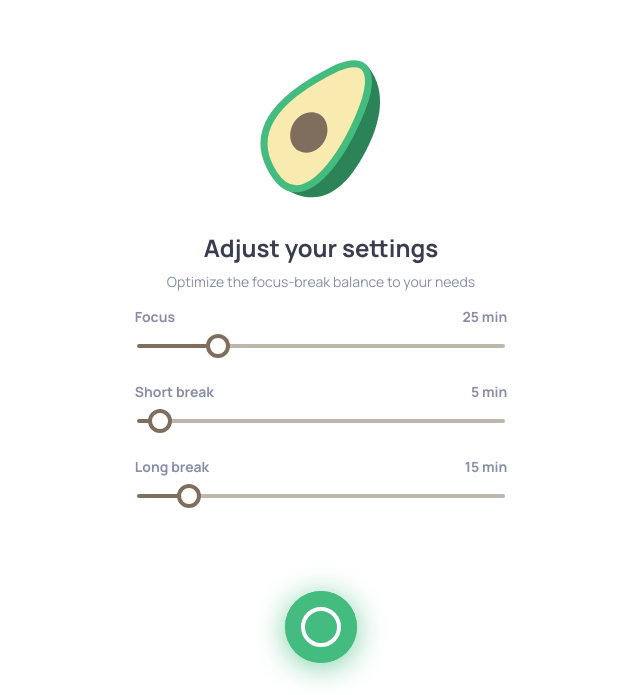
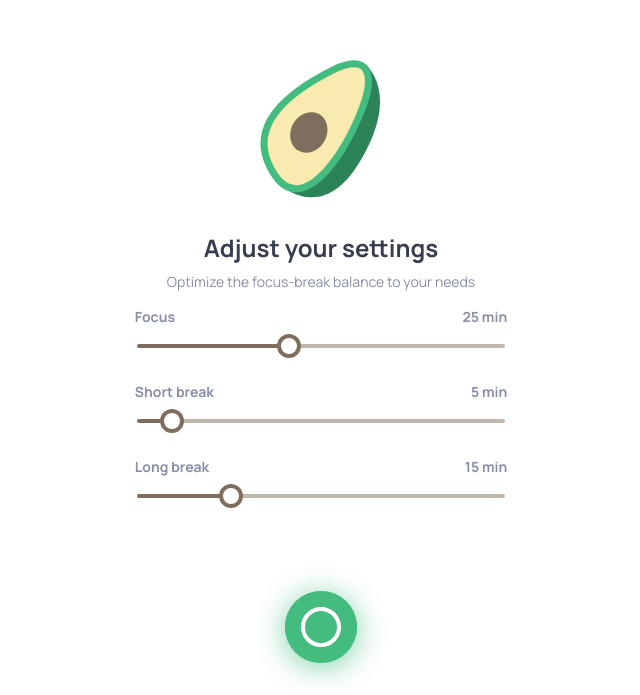
Before and after one commit to MartinRybergLaude/Avodoro, a React (Create React App) app: page / in a window 1280 px wide. Shown: the part 105-800 px from the top of the page, without its empty margins (319-959 px from the left). Built offline with nearby package versions, Linux system fonts and the light colour scheme.

Commit message:
Feat: Add timer component

```diff
--- a/src/screens/ScreenStart.tsx
+++ b/src/screens/ScreenStart.tsx
@@ -38,9 +38,9 @@ export default function ScreenStart() {
       <p className={styles.subtext}>Optimize the focus-break balance to your needs</p>
       {settingsValues &&
         <div className={styles.settingsContainer}>
-          <Slider title="Focus" default={settingsValues.focusLength} min={1} max={120}/>
-          <Slider title="Short break" default={settingsValues.shortBreakLength} min={1} max={120}/>
-          <Slider title="Long break" default={settingsValues.longBreakLength} min={1} max={120}/>
+          <Slider title="Focus" default={settingsValues.focusLength} min={1} max={60}/>
+          <Slider title="Short break" default={settingsValues.shortBreakLength} min={1} max={60}/>
+          <Slider title="Long break" default={settingsValues.longBreakLength} min={1} max={60}/>
         </div>
       }
     </div>
```
Also changed, not shown: src/screens/ScreenTimer.module.scss (added, +8 -0 lines), src/screens/ScreenTimer.tsx (added, +9 -0 lines).
